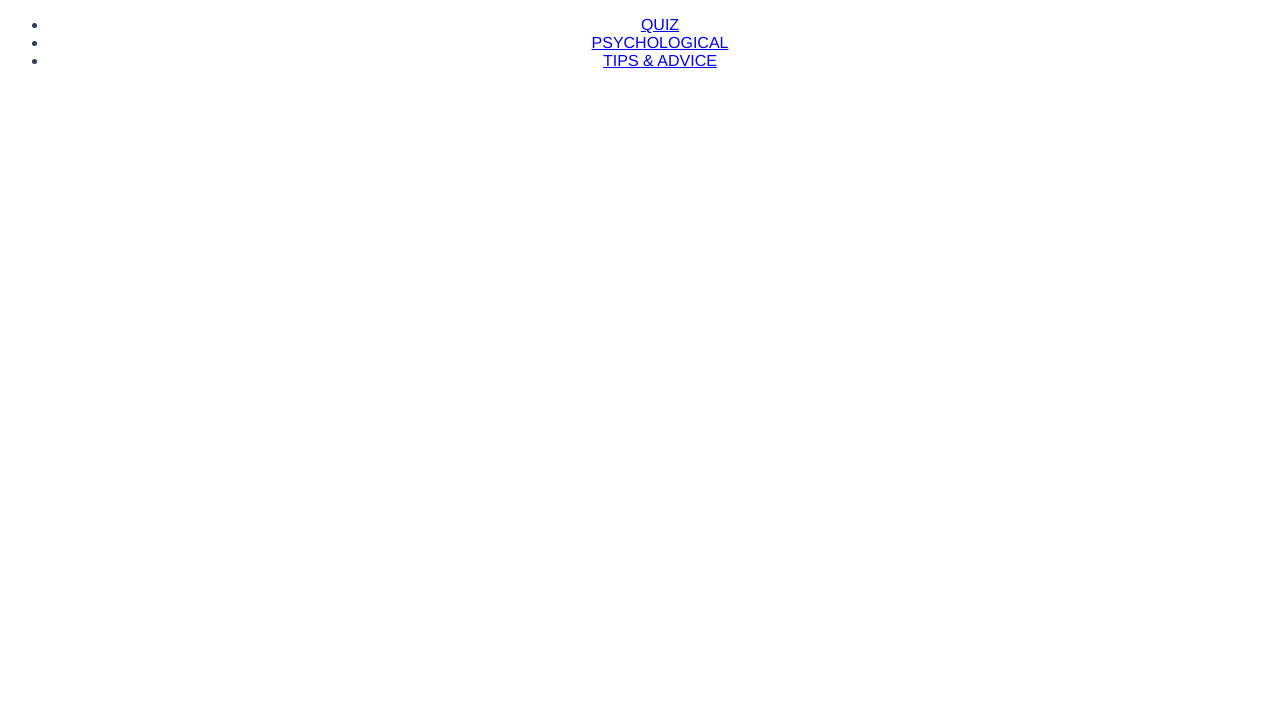
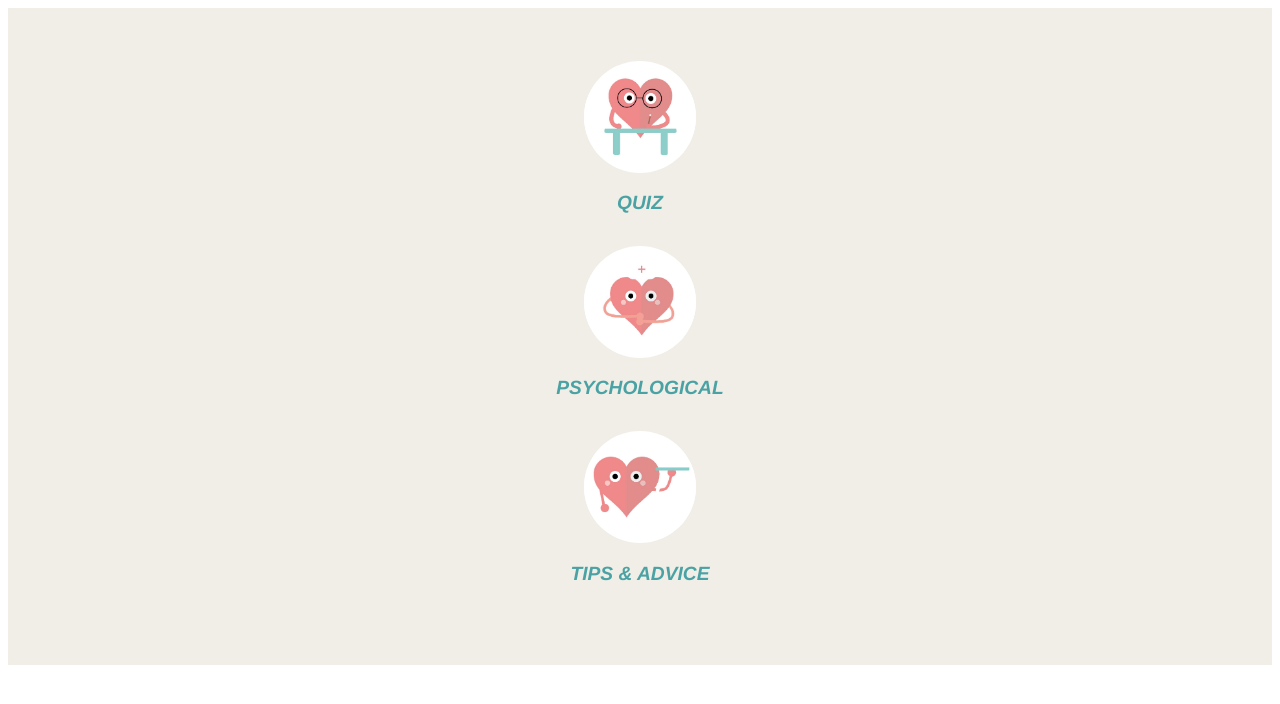
Before and after one commit to yaoxiaojuan/protector, a Vue app: page /#/farmer in a window 1280 px wide. Shown: the top 704 px of the page. Built offline with nearby package versions, Linux system fonts and the light colour scheme.

Commit message:
farmer menu page done

```diff
--- a/src/components/Farmer.vue
+++ b/src/components/Farmer.vue
@@ -1,9 +1,26 @@
 <template>
-  <ul>
-    <li><a href="#/quiz">QUIZ</a></li>
-    <li><a href="#/psychological">PSYCHOLOGICAL</a></li>
-    <li><a href="#/tips">TIPS & ADVICE</a></li>
-  </ul>
+  <div class="menuBox">
+    <ul class="menu farmer">
+      <li>
+        <a href="#/quiz">
+          <div class="img menu1"></div>
+          <p>QUIZ</p>
+        </a>
+      </li>
+      <li>
+        <a href="#/psychological">
+          <div class="img menu2"></div>
+          <p>PSYCHOLOGICAL</p>
+        </a>
+      </li>
+      <li>
+        <a href="#/tips">
+          <div class="img menu3"></div>
+          <p>TIPS & ADVICE</p>
+        </a>
+      </li>
+    </ul>
+  </div>
 </template>
 
 <script>
@@ -20,6 +37,51 @@ export default {
 }
 </script>
 
-<style scoped>
-
+<style lang="scss" scoped>
+  html, body, #app{
+    width: 100%;
+    height: 100%;
+  }
+  .menuBox{
+    background: #f0eee6;
+    margin: 0;
+    padding: 0;
+    width: 100%;
+    height: 100%;
+    ul.menu{
+      width: 100%;
+      text-align: center;
+      list-style: none;
+      padding: 3rem 0;
+      margin: 0;
+      li{
+        margin-bottom: 2rem;
+        .img{
+          width: 7rem;
+          height: 7rem;
+          margin: 5px auto;
+          border-radius: 50%;
+          background: #fff;
+          overflow: hidden;
+        }
+        @for $i from 1 through 3{
+          .menu#{$i}:before{
+            content: '';
+            width: 100%;
+            height: 100%;
+            display: block;
+            background: url(../assets/farmer/menu#{$i}.jpg) no-repeat center;
+            background-size: 100%;
+          }
+        }
+        a{
+          color: #4aa2a4;
+          text-decoration: none;
+          font-size: 1.2rem;
+          font-style: oblique;
+          font-weight: 700;
+        }
+      }
+    }
+  }
 </style>
```
